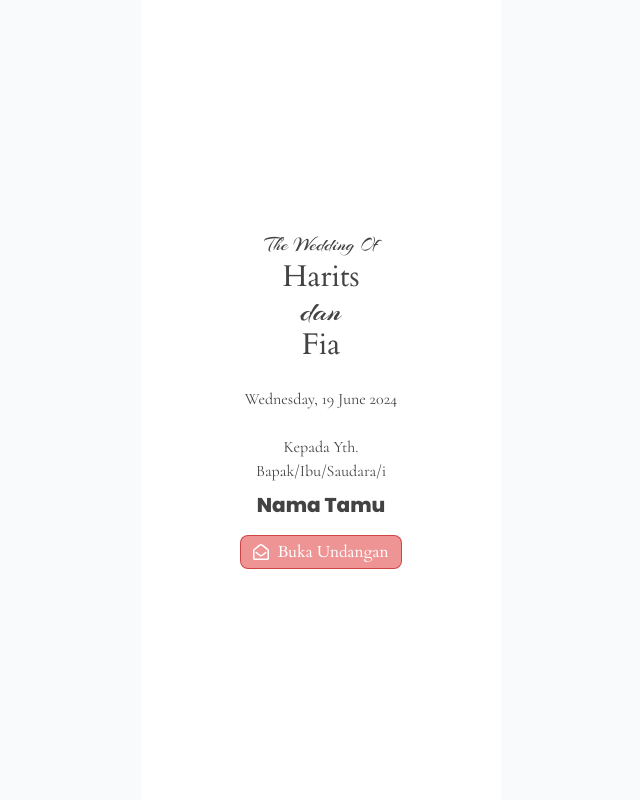
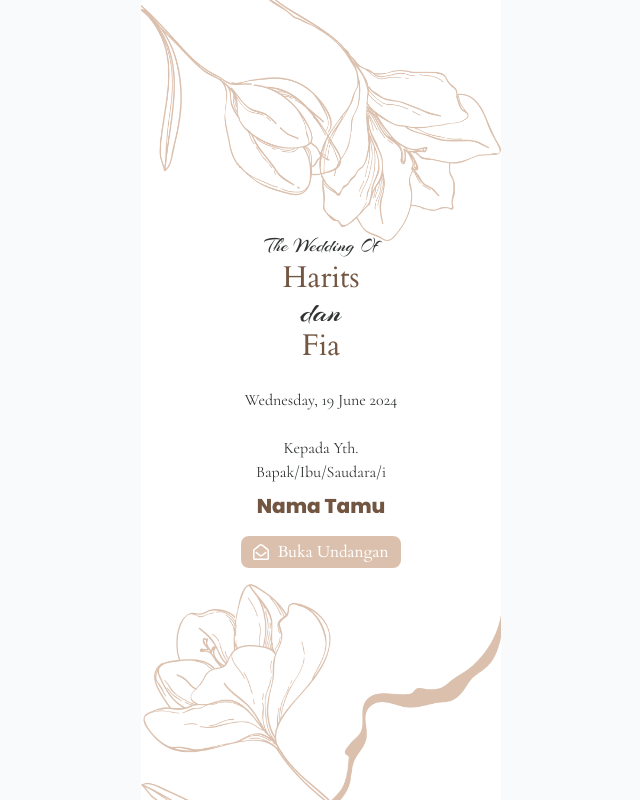
Before and after one commit to Harits19/wedding-invitation-app-react, a Next.js app: page / in a window 1280 px wide. Shown: the whole page, without its empty margins (319-959 px from the left). Built offline with nearby package versions, Linux system fonts and the light colour scheme; a web font is replaced by a local one.

Commit message:
implement decoration

```diff
--- a/app/components/cover-page/index.tsx
+++ b/app/components/cover-page/index.tsx
@@ -10,28 +10,33 @@ export default function CoverPage() {
   const guest = useGuest();
   const { setShowCover, showCover } = useWeddingState();
   const RenderName = ({ text }: { text: string }) => {
-    return <span className="font-cardo text-3xl ">{text}</span>;
+    return <span className="font-cardo text-3xl text-primary-color ">{text}</span>;
   };
-  const Background1 = ({ className = "" }: { className?: string }) => {
+  const Background1 = ({
+    className = "",
+    src,
+  }: {
+    className?: string;
+    src: string;
+  }) => {
     return (
       <Image
         alt=""
-        src={kPublic.background1}
+        src={src}
         width={100}
         height={100}
-        className={`absolute w-mobile left-0 right-0 object-cover z-auto ${className} opacity-0`}
+        className={`absolute w-mobile object-cover z-auto ${className} `}
       />
     );
   };
   return (
     <div
-      className={`bg-white absolute top-0 h-screen z-10 left-0 right-0 ${!showCover ? "animate-fade-out-bottom-top" : ""}`}
+      className={`bg-white overflow-hidden absolute top-0 h-screen z-10 left-0 right-0 ${!showCover ? "animate-fade-out-bottom-top" : ""}`}
     >
-      <Background1 className="h-full" />
-      <Background1 className="h-fit bottom-0" />
-      <Background1 className="rotate-180 h-fit" />
+      <Background1 className=" right-0 left-0 -bottom-10" src={kPublic.flower3} />
+      <Background1 className="" src={kPublic.flower2} />
 
-      <div className="absolute text-#434343  bg-cover top-0 bottom-0 left-0 right-0 flex flex-col justify-center items-center">
+      <div className="absolute text-303333  bg-cover top-0 bottom-0 left-0 right-0 flex flex-col justify-center items-center">
         <div className="animate-top-bottom-fade flex flex-col items-center">
           <span className="font-arizona  text-xl">{kText.theWeddingOf}</span>
           <RenderName text={kText.brideName} />
@@ -46,7 +51,7 @@ export default function CoverPage() {
           <div className="animate-fade-in-bottom-top">
             {kText.bapakIbuSaudara}
           </div>
-          <div className="my-2 animate-fade-in-bottom-top font-poppins font-extrabold text-xl">
+          <div className="my-2 animate-fade-in-bottom-top font-poppins font-extrabold text-xl text-primary-color">
             {guest.name}
           </div>
           <div className="h-2" />
@@ -54,7 +59,7 @@ export default function CoverPage() {
             onClick={() => {
               setShowCover(false);
             }}
-            className="border animate-fade-in-bottom-top border-#CB2F2FC7 bg-#E97777C7 text-white px-3 py-1 font-cardo rounded-lg flex flex-row items-center gap-x-2"
+            className="border animate-fade-in-bottom-top border-none bg-background-color text-white px-3 py-1 font-cardo rounded-lg flex flex-row items-center gap-x-2"
           >
             <FaRegEnvelopeOpen />
             {kText.bukaUndangan}
--- a/app/constans/public.ts
+++ b/app/constans/public.ts
@@ -1,7 +1,6 @@
-
-
 export const kPublic = {
-
-  image1: '/images/image1.jpg',
-  background1: '/images/background1.avif'
-}
+  image1: "/images/image1.jpg",
+  background1: "/images/background1.avif",
+  flower3: "/images/flower3.png",
+  flower2: "/images/flower2.png",
+};
--- a/tailwind.config.js
+++ b/tailwind.config.js
@@ -4,6 +4,8 @@ export const kColor = {
   driftwood: "#ae814c",
   "#E97777C7": "#E97777C7",
   "#CB2F2FC7": "#CB2F2FC7",
+  "primary-color": "#725641",
+  "background-color": "#DBC0AD",
 };
 module.exports = {
   darkMode: ["class"],
@@ -64,6 +66,7 @@ module.exports = {
         "#3C471F": "#3C471F",
         "#717E74": "#717E74",
         "#434343": "#434343",
+        "#F1E7E0": "#F1E7E0",
         primary: {
           DEFAULT: "hsl(var(--primary))",
           foreground: "hsl(var(--primary-foreground))",
```
Also changed, not shown: public/images/flower2.png (added), public/images/flower3.png (added).
